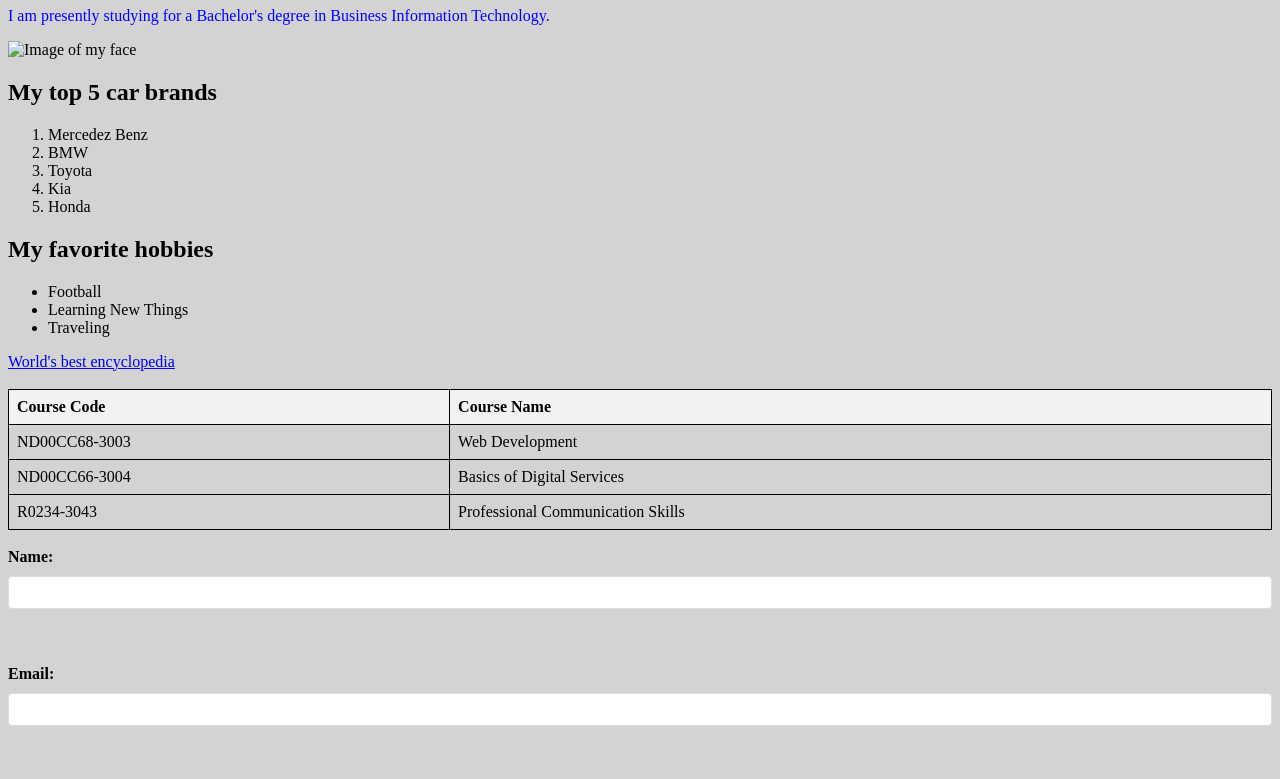
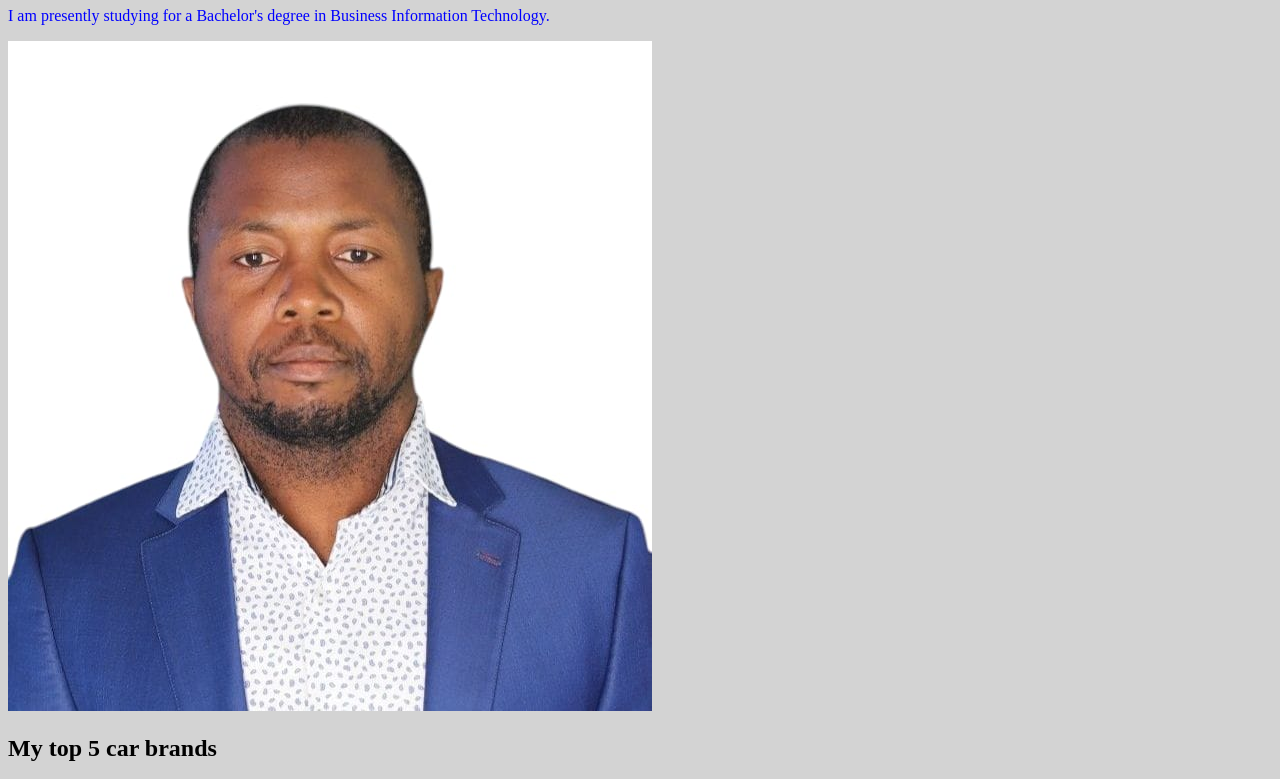
Before and after one commit to syntax-guru/website_dev_course_autumn_2026, a plain HTML site: page WS_03/index.html in a window 1280 px wide. Shown: the part 73-852 px from the top of the page. Drawn offline with Linux system fonts and the light colour scheme; the site is published under a folder, as on GitHub Pages, so addresses that start at the root find nothing.

Commit message:
image  src link fixed

```diff
--- a/WS_03/index.html
+++ b/WS_03/index.html
@@ -12,7 +12,7 @@
         <body>
             <h1 style="color: red;">Welcome to Elias's Page</h1>
             <p>I am presently studying for a Bachelor's degree in Business Information Technology.</p>
-            <img src="/WS_03/images/my_photo.jpeg" alt="Image of my face">
+            <img src="./images/my_photo.jpeg" alt="Image of my face">
 
             <h2>My top 5 car brands</h2>
         <ol>
```
